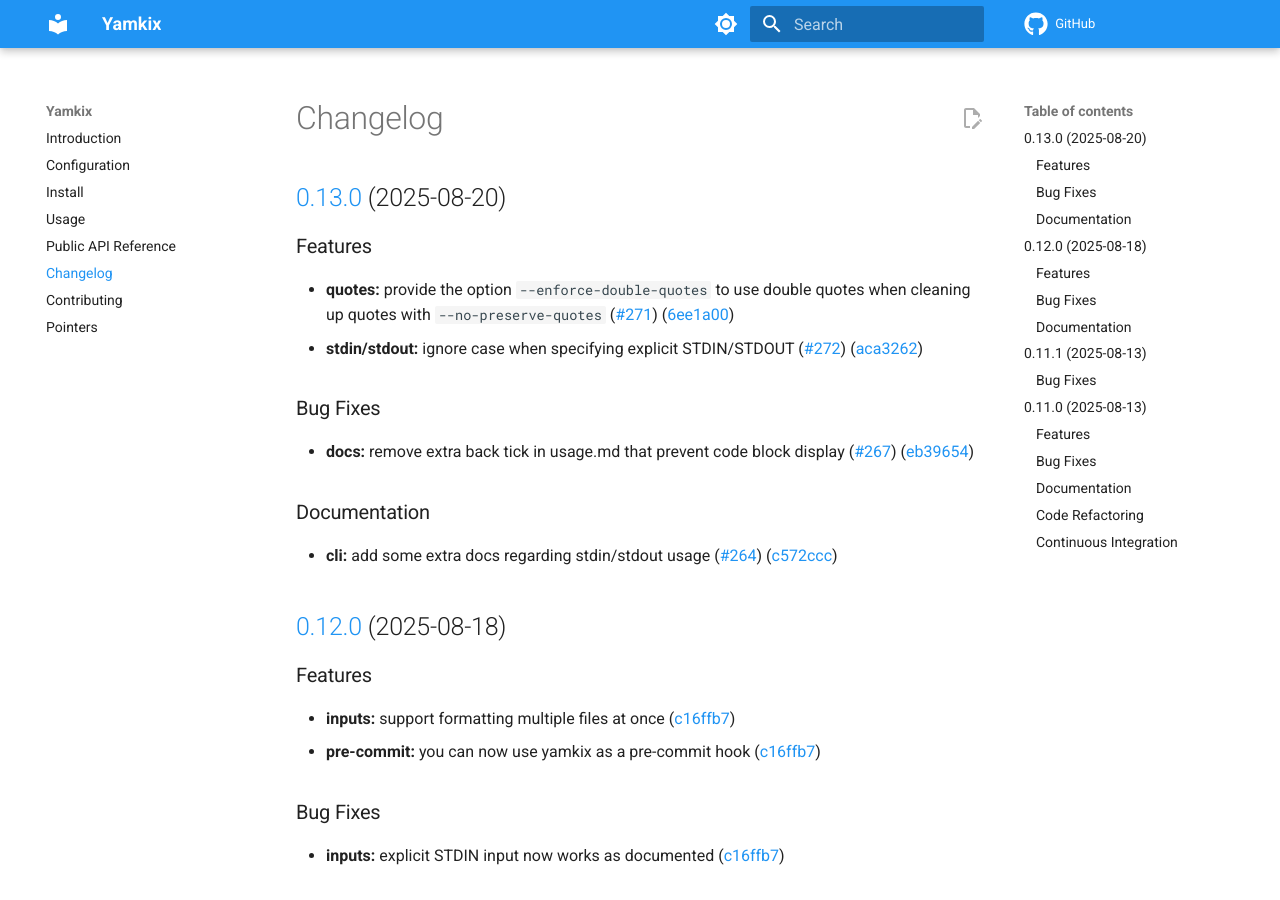
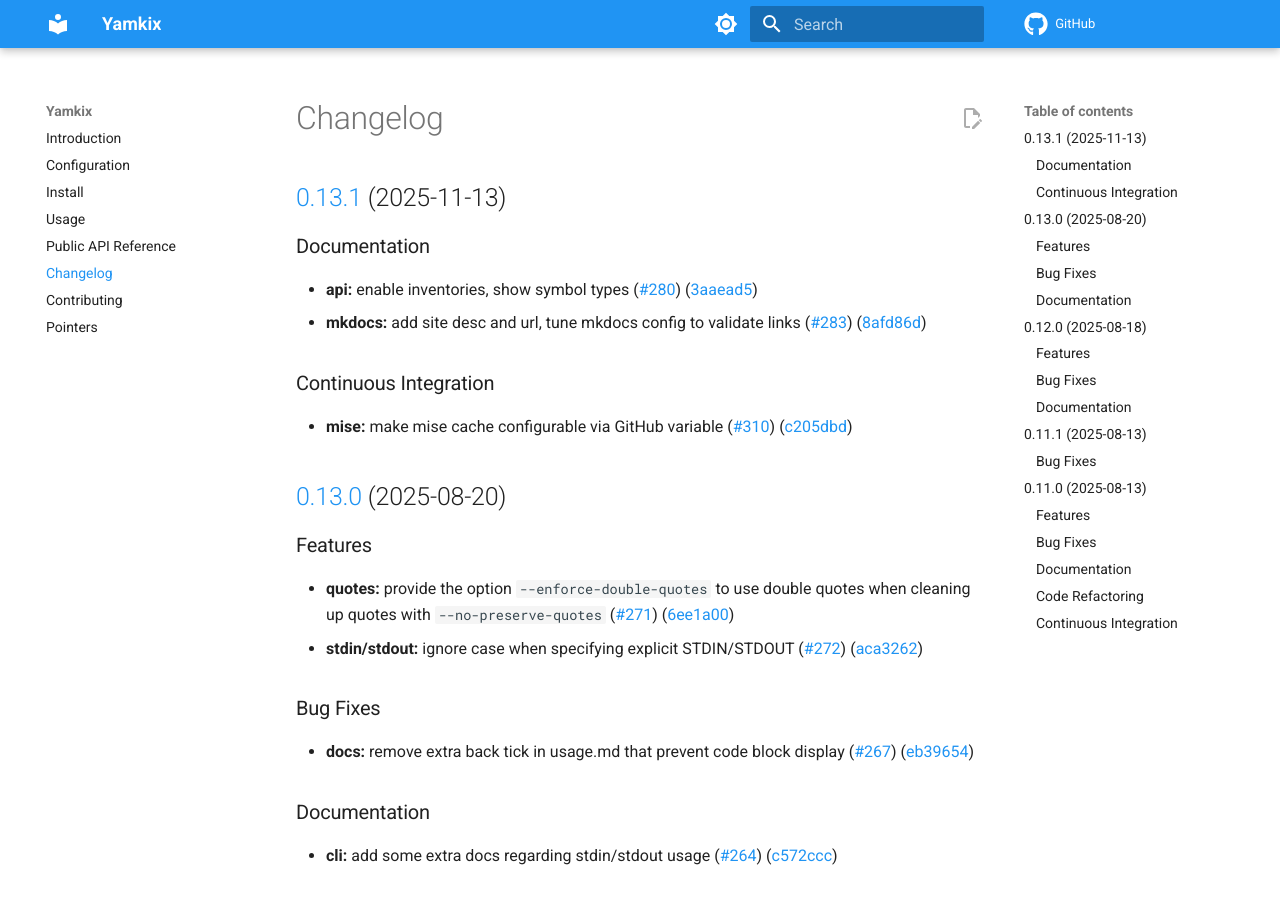
Before and after one commit to looztra/yamkix, an MkDocs documentation site: the page built from docs/changelog.md, in a window 1280 px wide and 900 px high. Built offline with MkDocs 1.6.1 and Material for MkDocs 9.7.7, drawn with Linux system fonts in a browser that asks for light colours; comment, search, counter and statistics services are not loaded.

Commit message:
chore(main): release 0.13.1

```diff
--- a/docs/changelog.md
+++ b/docs/changelog.md
@@ -1,4 +1,17 @@
 # Changelog
+
+## [0.13.1](https://github.com/looztra/yamkix/compare/v0.13.0...v0.13.1) (2025-11-13)
+
+
+### Documentation
+
+* **api:** enable inventories, show symbol types ([#280](https://github.com/looztra/yamkix/issues/280)) ([3aaead5](https://github.com/looztra/yamkix/commit/3aaead54358ae1163a8021b573f8021f7d49ee8f))
+* **mkdocs:** add site desc and url, tune mkdocs config to validate links ([#283](https://github.com/looztra/yamkix/issues/283)) ([8afd86d](https://github.com/looztra/yamkix/commit/8afd86dab5c05377b1b143c398ebb6fa7577be9e))
+
+
+### Continuous Integration
+
+* **mise:** make mise cache configurable via GitHub variable ([#310](https://github.com/looztra/yamkix/issues/310)) ([c205dbd](https://github.com/looztra/yamkix/commit/c205dbd4ce338120e4c1873f4582ac16b9da7842))
 
 ## [0.13.0](https://github.com/looztra/yamkix/compare/v0.12.0...v0.13.0) (2025-08-20)
 
```
Also changed, not shown: .release-please-manifest.json.
